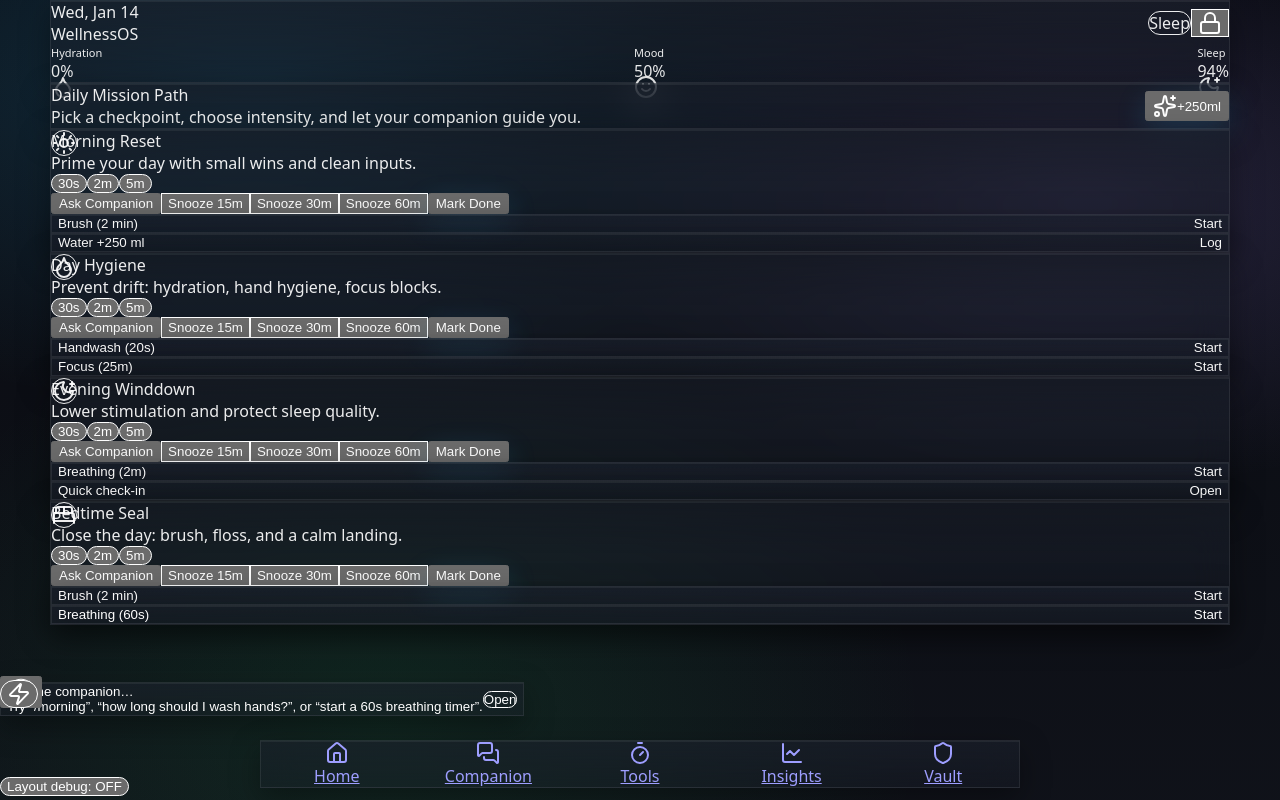
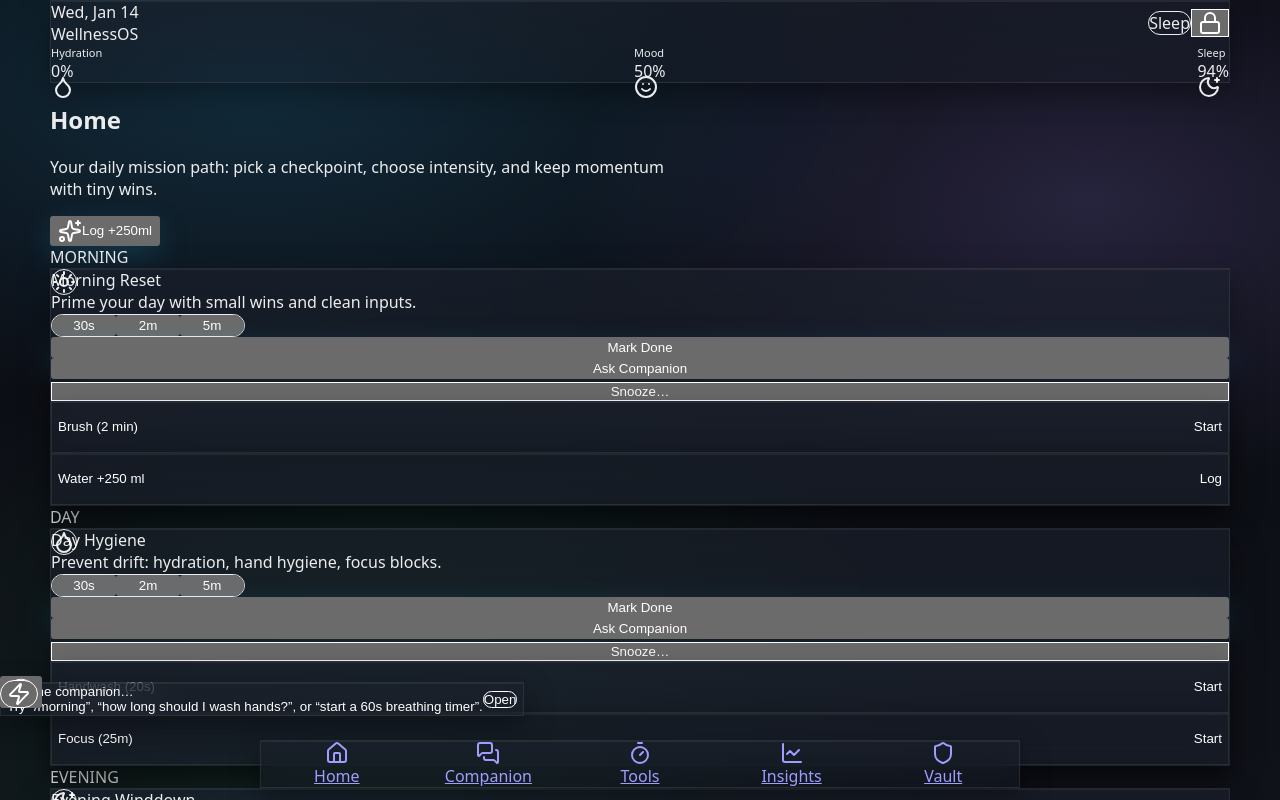
Before and after one commit to dhyeysanghvi15/HygieiaOS, a React (Vite) app: page / in a window 1280 px wide. Shown: the top 800 px of the page. Built offline with nearby package versions, Linux system fonts and the light colour scheme.

Commit message:
ui: timeline spacing

```diff
--- a/src/components/timeline/CheckpointCard.tsx
+++ b/src/components/timeline/CheckpointCard.tsx
@@ -53,34 +53,36 @@ export function CheckpointCard({
         {checkpoint.icon}
       </div>
 
-      <div className="flex flex-col gap-3 sm:flex-row sm:items-start sm:justify-between">
+      <div className="flex flex-col gap-4 lg:flex-row lg:items-start lg:justify-between">
         <div className="min-w-0">
-          <div className="flex items-center gap-2">
-            <div className="text-base font-semibold">{checkpoint.title}</div>
+          <div className="flex flex-wrap items-center gap-2">
+            <div className="text-lg font-semibold tracking-tight text-white/95">{checkpoint.title}</div>
             {completedToday ? (
-              <span className="rounded-full border border-accent-3/30 bg-accent-3/12 px-2 py-0.5 text-xs text-white/80">
+              <span className="rounded-full border border-accent-3/30 bg-accent-3/10 px-2 py-1 text-xs text-white/80">
                 Done
               </span>
             ) : null}
             {snoozed ? (
-              <span className="rounded-full border border-accent-warn/30 bg-accent-warn/10 px-2 py-0.5 text-xs text-white/80">
+              <span className="rounded-full border border-accent-warn/30 bg-accent-warn/10 px-2 py-1 text-xs text-white/80">
                 Snoozed
               </span>
             ) : null}
           </div>
-          <div className="mt-1 text-sm text-white/70">{checkpoint.why}</div>
+          <div className="mt-2 text-base leading-relaxed text-white/70">{checkpoint.why}</div>
           {preferred ? (
-            <div className="mt-2 text-xs text-white/60">Nudges adapted toward {preferred} (local-only).</div>
+            <div className="mt-2 text-sm text-white/55">Nudges adapted toward {preferred} (local-only).</div>
           ) : null}
-          <div className="mt-3 flex items-center gap-2">
+
+          <div className="mt-4">
+            <div className="inline-flex overflow-hidden rounded-full border border-white/10 bg-white/5">
               {(['30s', '2m', '5m'] as const).map((v) => (
                 <button
                   key={v}
                   type="button"
                   onClick={() => setIntensity(v)}
                   className={cn(
-                  'rounded-full border border-white/10 bg-white/6 px-3 py-1 text-xs text-white/70 transition-colors hover:bg-white/8',
-                  v === intensity && 'border-accent/30 bg-accent/12 text-white shadow-glow',
+                    'min-w-[64px] px-3 py-2 text-xs font-semibold text-white/70 transition-colors hover:bg-white/6',
+                    v === intensity && 'bg-accent/14 text-white',
                   )}
                 >
                   {v}
@@ -88,22 +90,9 @@ export function CheckpointCard({
               ))}
             </div>
           </div>
+        </div>
 
-        <div className="flex flex-wrap gap-2 sm:justify-end">
-          <Button variant="ghost" onClick={() => navigate('/companion')}>
-            Ask Companion
-          </Button>
-          {[15, 30, 60].map((m) => (
-            <Button
-              key={m}
-              onClick={() => {
-                snooze(checkpointId, m)
-                startTimer({ id: 'snooze', label: `${checkpoint.title} (Snooze ${m}m)`, seconds: m * 60 })
-              }}
-            >
-              Snooze {m}m
-            </Button>
-          ))}
+        <div className="flex flex-col gap-2 sm:flex-row sm:flex-wrap lg:max-w-[420px] lg:justify-end">
           <Button
             variant="primary"
             onClick={() => {
@@ -116,9 +105,35 @@ export function CheckpointCard({
                 seconds: Math.round(10 * intensityMultiplier),
               })
             }}
+            className="sm:order-2 sm:min-w-[160px]"
           >
             Mark Done
           </Button>
+
+          <Button variant="ghost" onClick={() => navigate('/companion')} className="sm:order-1 sm:min-w-[160px]">
+            Ask Companion
+          </Button>
+
+          <details className="group sm:order-3 sm:min-w-[200px]">
+            <summary className="list-none">
+              <Button className="w-full">Snooze…</Button>
+            </summary>
+            <div className="mt-2 grid gap-2 rounded-2xl border border-white/10 bg-white/5 p-3">
+              {[15, 30, 60].map((m) => (
+                <button
+                  key={m}
+                  type="button"
+                  className="rounded-xl border border-white/10 bg-white/6 px-3 py-2 text-left text-sm text-white/80 hover:bg-white/8"
+                  onClick={() => {
+                    snooze(checkpointId, m)
+                    startTimer({ id: 'snooze', label: `${checkpoint.title} (Snooze ${m}m)`, seconds: m * 60 })
+                  }}
+                >
+                  Snooze {m} minutes
+                </button>
+              ))}
+            </div>
+          </details>
         </div>
       </div>
 
@@ -128,7 +143,7 @@ export function CheckpointCard({
         </div>
       ) : null}
 
-      <div className="mt-4 grid gap-2 sm:grid-cols-2">
+      <div className="mt-5 grid gap-3 sm:grid-cols-2">
         {checkpoint.actions.map((a) => {
           if (a.kind === 'timer') {
             const seconds =
@@ -147,7 +162,7 @@ export function CheckpointCard({
               <button
                 key={a.label}
                 type="button"
-                className="glass flex items-center justify-between rounded-2xl px-4 py-3 text-left text-sm text-white/85 transition-colors hover:bg-white/6"
+                className="glass flex min-h-[52px] items-center justify-between rounded-2xl px-4 py-3 text-left text-sm text-white/85 transition-colors hover:bg-white/6"
                 onClick={() =>
                   startTimer({
                     id: a.timerId,
@@ -166,7 +181,7 @@ export function CheckpointCard({
               <button
                 key={a.label}
                 type="button"
-                className="glass flex items-center justify-between rounded-2xl px-4 py-3 text-left text-sm text-white/85 transition-colors hover:bg-white/6"
+                className="glass flex min-h-[52px] items-center justify-between rounded-2xl px-4 py-3 text-left text-sm text-white/85 transition-colors hover:bg-white/6"
                 onClick={() => addWater(a.ml)}
               >
                 <span>{a.label}</span>
@@ -179,7 +194,7 @@ export function CheckpointCard({
               <button
                 key={a.label}
                 type="button"
-                className="glass flex items-center justify-between rounded-2xl px-4 py-3 text-left text-sm text-white/85 transition-colors hover:bg-white/6"
+                className="glass flex min-h-[52px] items-center justify-between rounded-2xl px-4 py-3 text-left text-sm text-white/85 transition-colors hover:bg-white/6"
                 onClick={() => navigate('/insights')}
               >
                 <span>{a.label}</span>
--- a/src/components/timeline/TimelineView.tsx
+++ b/src/components/timeline/TimelineView.tsx
@@ -1,9 +1,11 @@
 import { motion } from 'framer-motion'
 import { CheckpointCard } from './CheckpointCard'
-import { GlassPanel } from '../common/GlassPanel'
 import { Button } from '../ui/button'
 import { Droplet, Sun, MoonStar, BedDouble, Sparkles } from 'lucide-react'
 import { useCheckinsStore } from '../../features/checkins/store'
+import { PageHeader } from '../common/PageHeader'
+import { Section } from '../common/Section'
+import { Stack } from '../common/Stack'
 
 export type CheckpointAction =
   | { kind: 'timer'; timerId: 'brush' | 'handwash' | 'breath60' | 'breath120' | 'focus25'; label: string }
@@ -64,40 +66,48 @@ const checkpoints: readonly Checkpoint[] = [
 export function TimelineView() {
   const addWater = useCheckinsStore((s) => s.addWater)
   return (
-    <div className="space-y-3">
-      <GlassPanel className="flex items-center justify-between gap-3">
-        <div>
-          <div className="text-sm font-semibold">Daily Mission Path</div>
-          <div className="mt-1 text-sm text-white/70">
-            Pick a checkpoint, choose intensity, and let your companion guide you.
-          </div>
-        </div>
-        <Button
-          variant="primary"
-          onClick={() => addWater(250)}
-          className="shrink-0"
-          aria-label="Log 250 milliliters water"
-        >
+    <Stack gap="gap-6 sm:gap-8">
+      <Section className="pt-0">
+        <PageHeader
+          title="Home"
+          subtitle="Your daily mission path: pick a checkpoint, choose intensity, and keep momentum with tiny wins."
+          actions={
+            <Button variant="primary" onClick={() => addWater(250)} aria-label="Log 250 milliliters water">
               <Sparkles className="h-4 w-4" />
-          +250ml
+              Log +250ml
             </Button>
-      </GlassPanel>
+          }
+        />
+      </Section>
 
+      <Section className="pt-0">
         <div className="relative">
           <div className="absolute left-4 top-0 h-full w-px bg-white/10 sm:left-6" aria-hidden="true" />
-        <div className="space-y-3">
+          <div className="space-y-4 sm:space-y-5">
             {checkpoints.map((c, idx) => (
               <motion.div
                 key={c.id}
                 initial={{ opacity: 0, y: 12 }}
                 animate={{ opacity: 1, y: 0 }}
-              transition={{ delay: idx * 0.05, type: 'spring', stiffness: 240, damping: 24 }}
+                transition={{ delay: idx * 0.05, type: 'spring', stiffness: 240, damping: 26 }}
               >
+                <div className="mb-2 pl-10 sm:pl-12">
+                  <div className="text-xs font-semibold tracking-wide text-white/55">
+                    {c.id === 'morning'
+                      ? 'MORNING'
+                      : c.id === 'day'
+                        ? 'DAY'
+                        : c.id === 'evening'
+                          ? 'EVENING'
+                          : 'BEDTIME'}
+                  </div>
+                </div>
                 <CheckpointCard checkpoint={c} />
               </motion.div>
             ))}
           </div>
         </div>
-    </div>
+      </Section>
+    </Stack>
   )
 }
```
Lines whose indentation alone changed are shown as unchanged.
